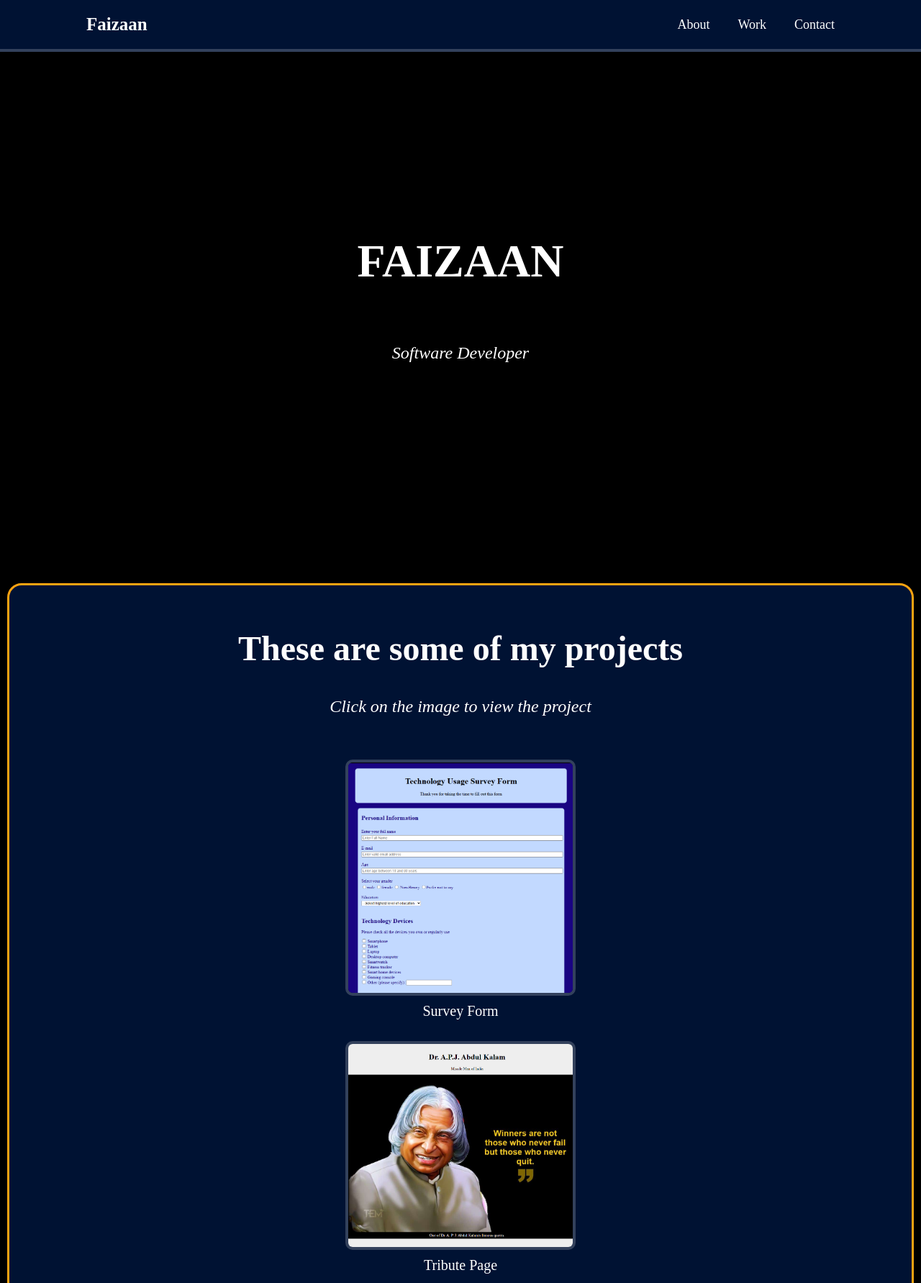
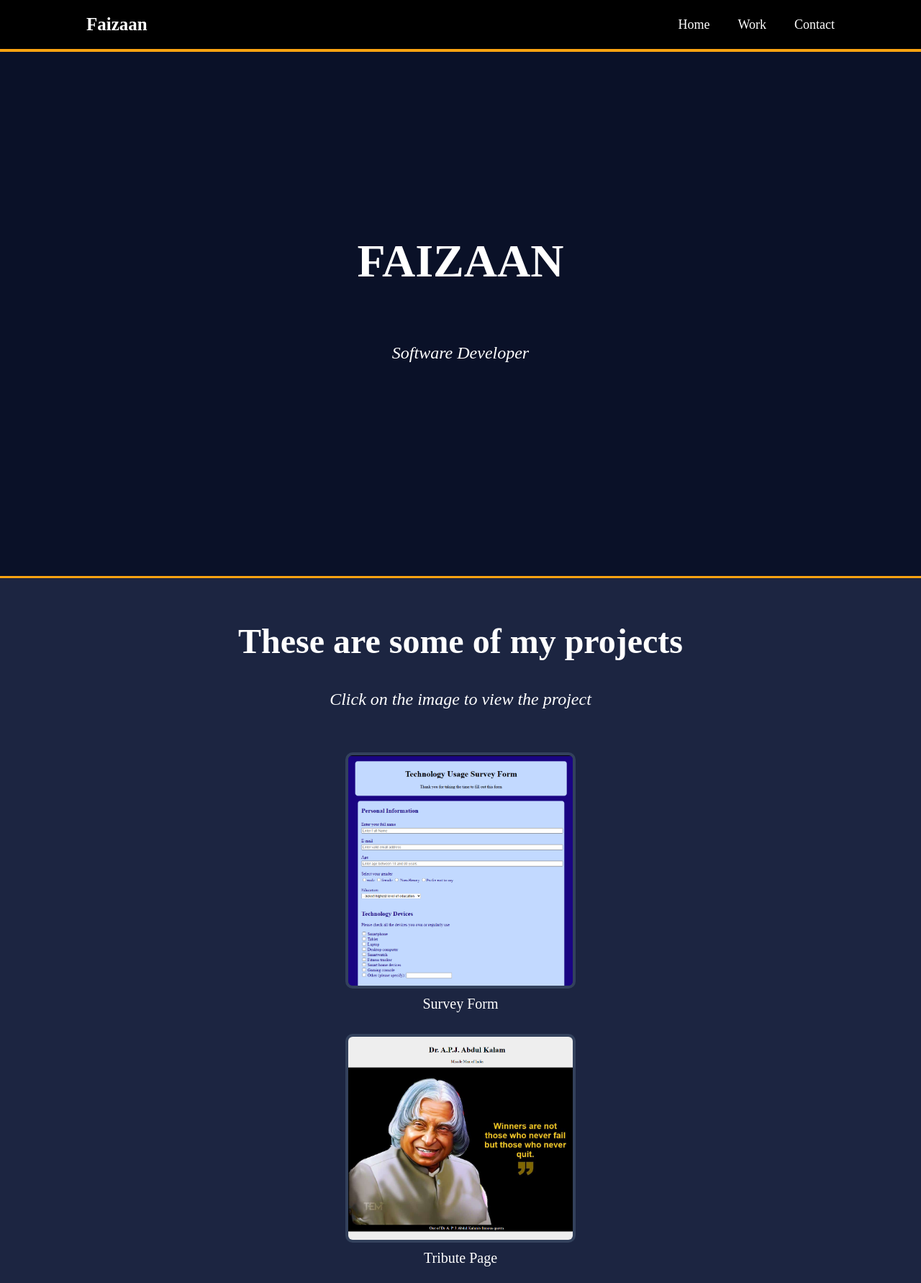
Before and after one commit to FaizaanAnche/Project_Portfolio, a plain HTML site: page index.html in a window 1280 px wide. Shown: the top 1782 px of the page at 72% size. Drawn offline with Linux system fonts and the light colour scheme.

Commit message:
Color Changes

```diff
--- a/index.html
+++ b/index.html
@@ -9,9 +9,9 @@
   <body>
 
 <header>
-  <a href="">Faizaan</a>
+  <a href="#home">Faizaan</a>
   <nav id="navbar" class="nav">
-    <a href="#welcome-section">About</a>
+    <a href="#home">Home</a>
     <a href="#projects">Work</a>
     <a href="#contact">Contact</a>
   </nav>
@@ -19,7 +19,7 @@
 
 
     <!-- START WELCOME SECTION -->
-    <section id="welcome-section" class="welcome-section">
+    <section id="home" class="welcome-section">
       <h1>FAIZAAN</h1>
       <p>Software Developer</p>
     </section>
--- a/styles.css
+++ b/styles.css
@@ -2,11 +2,17 @@ html{
     scroll-behavior: smooth;
 }
 
-
 body{
     margin: 0;
-    background-color: #000000 ;
     color: white;
+}
+
+section{
+    background-color: #0a1128;
+}
+
+section:nth-child(odd){
+    background-color: #1c2541;
 }
 
 h1{
@@ -32,9 +38,9 @@ header{
     justify-content: space-between;
     align-items:center ;
     z-index: 100;
-    background-color: #001233;
+    background-color: #000000;
     box-sizing: border-box;
-    border-bottom: 4px solid #33415c ;
+    border-bottom: 4px solid #fca311 ;
 }
 
 header > a{
@@ -73,11 +79,10 @@ header > a{
 
 /* project-section css */
 .projects-section{
-    margin: 10px;
-    background-color: #001233;
+    /* background-color: #001233; */
     padding: 20px;
-    border-radius: 20px;
-    border: 3px solid #fca311;
+    border-top: 3px solid #fca311;
+    border-bottom: 3px solid #fca311;
 }
 
 .project-list{
```
